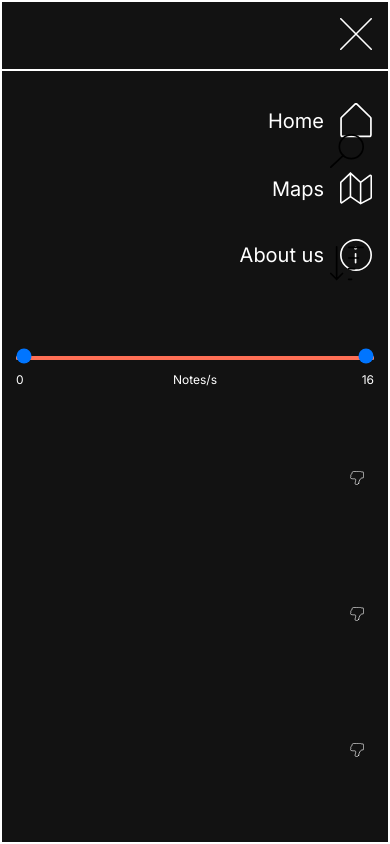
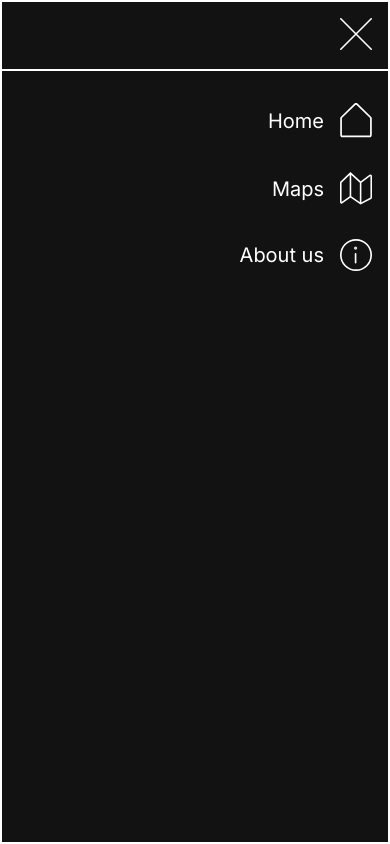
Before and after one commit to StoffenToffen/HubSaber, a Next.js app: page /maps in a window 390 px wide. Both pictures are taken after a click on the button 358 px from the left and 33 px from the top of the page. Shown: the top 844 px of the page. Built offline with nearby package versions, Linux system fonts and the light colour scheme; a web font is replaced by a local one.

Commit message:
chore: Fixed header layering and turned mobile nav into dialog

```diff
--- a/app/globals.css
+++ b/app/globals.css
@@ -31,6 +31,7 @@ body {
 
 header {
   position: fixed;
+  z-index: 10;
   width: 100%;
 }
 
@@ -151,10 +152,14 @@ button {
 }
 
 .mobile-nav {
+  color: white;
   background-color: var(--color-bg);
   position: fixed;
   inset: 0;
+  z-index: 11;
   border: var(--border);
+  overscroll-behavior: contain;
+  overflow: hidden;
 }
 
 .mobile-nav__top {
--- a/components/Header.tsx
+++ b/components/Header.tsx
@@ -7,11 +7,11 @@ import mapIcon from "@/public/map.svg";
 import menuIcon from "@/public/menu.svg";
 import Image from "next/image";
 import Link from "next/link";
-import { useState } from "react";
+import { useRef } from "react";
 import MobileMenu from "./MobileMenu";
 
 const Header = () => {
-  const [menuOpen, setMenuOpen] = useState(false);
+  const modalRef = useRef<HTMLDialogElement>(null);
 
   return (
     <>
@@ -24,10 +24,7 @@ const Header = () => {
 
           <button
             type="button"
-            onClick={() => {
-              document.body.style.overflow = "hidden";
-              setMenuOpen(true);
-            }}
+            onClick={() => modalRef.current?.showModal()}
             className="header-nav__btn"
           >
             <Image src={menuIcon} alt="menu" width={32} />
@@ -60,7 +57,7 @@ const Header = () => {
         </div>
       </header>
 
-      <MobileMenu menuOpen={menuOpen} setMenuOpen={setMenuOpen} />
+      <MobileMenu modalRef={modalRef} />
     </>
   );
 };
--- a/components/MobileMenu.tsx
+++ b/components/MobileMenu.tsx
@@ -6,39 +6,47 @@ import Image from "next/image";
 import Link from "next/link";
 
 interface MobileMenuProps {
-  menuOpen: boolean;
-  setMenuOpen: React.Dispatch<React.SetStateAction<boolean>>;
+  modalRef: React.RefObject<HTMLDialogElement | null>;
 }
 
-const MobileMenu = ({ menuOpen, setMenuOpen }: MobileMenuProps) => {
-  const handleClose = () => {
-    document.body.style.overflow = "unset";
-    setMenuOpen(false);
-  };
-
+const MobileMenu = ({ modalRef }: MobileMenuProps) => {
   return (
-    <nav className={`mobile-nav ${!menuOpen ? "hidden" : ""}`}>
+    <dialog ref={modalRef}>
+      <nav className="mobile-nav">
         <div className="mobile-nav__top">
-        <button type="button" onClick={handleClose}>
+          <button type="button" onClick={() => modalRef.current?.close()}>
             <Image src={xIcon} alt="close menu" width={32} />
           </button>
         </div>
 
-      <Link href="/" onClick={handleClose} className="mobile-nav__link">
+        <Link
+          href="/"
+          onClick={() => modalRef.current?.close()}
+          className="mobile-nav__link"
+        >
           Home
           <Image src={homeIcon} alt="" width={32} />
         </Link>
 
-      <Link href="/maps" onClick={handleClose} className="mobile-nav__link">
+        <Link
+          href="/maps"
+          onClick={() => modalRef.current?.close()}
+          className="mobile-nav__link"
+        >
           Maps
           <Image src={mapIcon} alt="" width={32} />
         </Link>
 
-      <Link href="/about" onClick={handleClose} className="mobile-nav__link">
+        <Link
+          href="/about"
+          onClick={() => modalRef.current?.close()}
+          className="mobile-nav__link"
+        >
           About us
           <Image src={infoIcon} alt="" width={32} />
         </Link>
       </nav>
+    </dialog>
   );
 };
 
```
Lines whose indentation alone changed are shown as unchanged.
